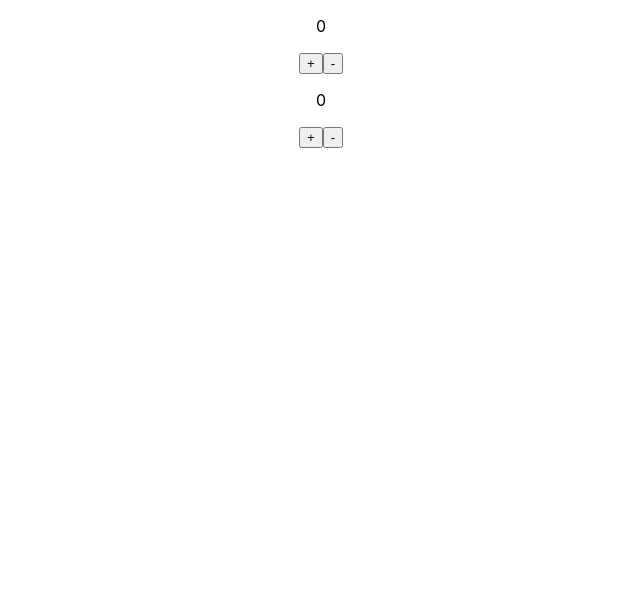
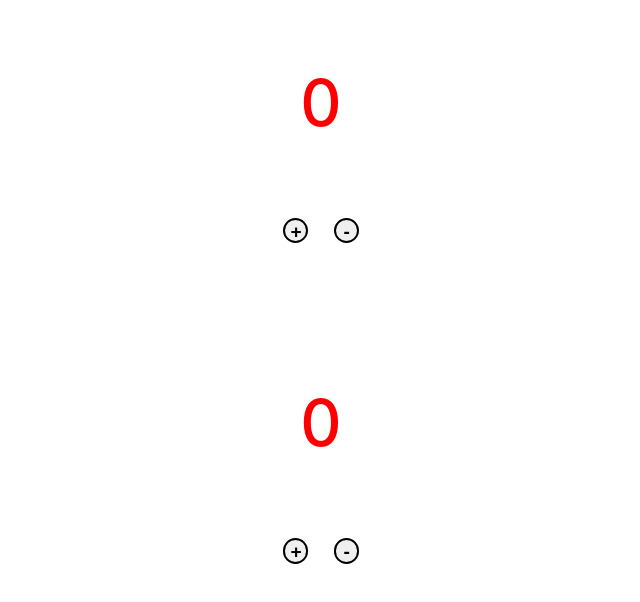
Before and after one commit to alescandruu/Mini-State-Manager, a React (Create React App) app: page / in a window 1280 px wide. Shown: the top 602 px of the page, without its empty margins (319-959 px from the left). Built offline with nearby package versions, Linux system fonts and the light colour scheme.

Commit message:
UI changes

```diff
--- /dev/null
+++ b/src/Counter/Counter.css
@@ -0,0 +1,26 @@
+div {
+    margin-bottom: 10vw;
+}
+p {
+    color: red;
+    font-size: 5vw;
+    font-weight: 500;
+}
+
+button {
+    height: 2vw;
+    width: 2vw;
+    font-size: 1.5vw;
+    font-weight: 800;
+    border-radius: 50%;
+    margin: 1% 1%;
+    text-align: center;
+    align-items: center;
+    color: black;
+    border:2px solid black;
+}
+
+button:hover {
+    cursor: pointer;
+    background-color: ;
+}
--- a/src/Counter/counter.js
+++ b/src/Counter/counter.js
@@ -1,5 +1,6 @@
 import React from 'react';
 import useStoreState from '../StateManagement/customHook';
+import "../Counter/Counter.css"
 
 function Counter() {
   const [ counter, setCounter ] = useStoreState(null);
--- a/src/index.css
+++ b/src/index.css
@@ -5,6 +5,9 @@ body {
     sans-serif;
   -webkit-font-smoothing: antialiased;
   -moz-osx-font-smoothing: grayscale;
+  display: flex;
+  flex-direction: column;
+  justify-content: center;
 }
 
 code {
```
